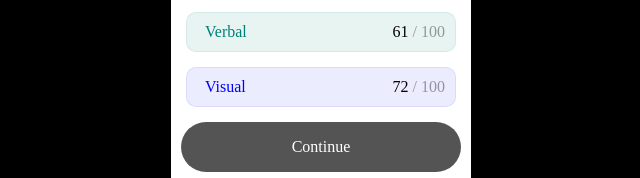
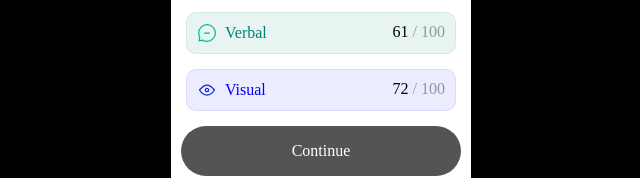
Before and after one commit to Emokowbb/Results-summary-component, a plain HTML site: page index.html in a window 1280 px wide. Shown: the part 466-644 px from the top of the page, without its empty margins (319-959 px from the left). Drawn offline with Linux system fonts and the light colour scheme; the site is published under a folder, as on GitHub Pages, so addresses that start at the root find nothing.

Commit message:
Add files via upload
update

```diff
--- a/index.html
+++ b/index.html
@@ -214,7 +214,7 @@
 
       <div class="box2-3">
         <div class="verbal">
-          <img src="/assets/images/icon-verbal.svg" alt="">
+          <img src="./assets/images/icon-verbal.svg" alt="">
           <span class="vercolor">Verbal</span>
         </div>
         <div class="score">
@@ -226,7 +226,7 @@
 
       <div class="box2-4">
         <div class="visual">
-          <img src="/assets/images/icon-visual.svg" alt="">
+          <img src="./assets/images/icon-visual.svg" alt="">
           <span class="viscolor">Visual</span>
         </div>
         <div class="score">
```
